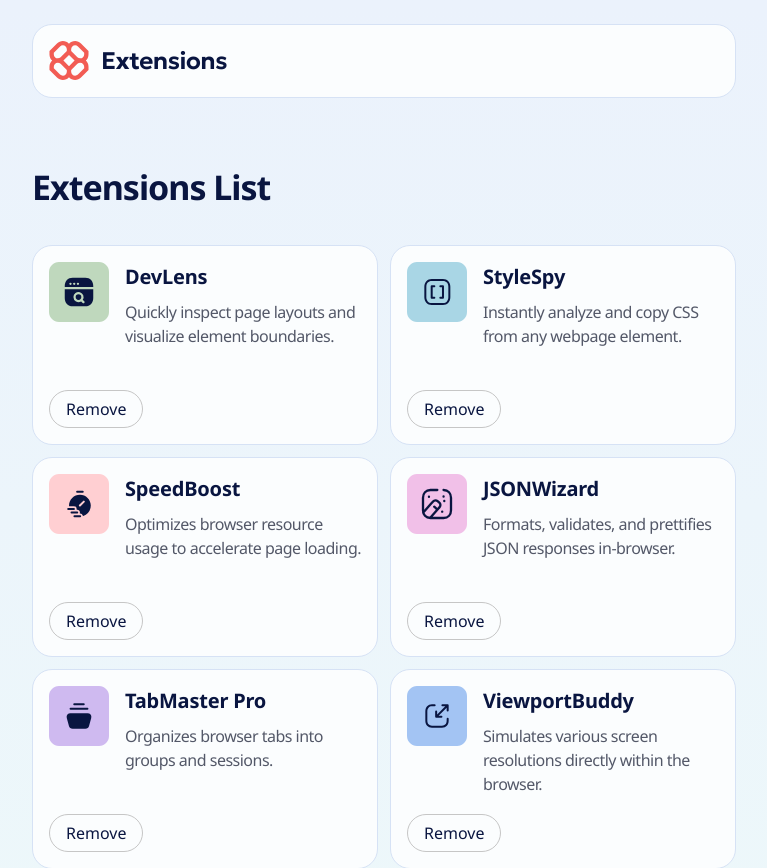
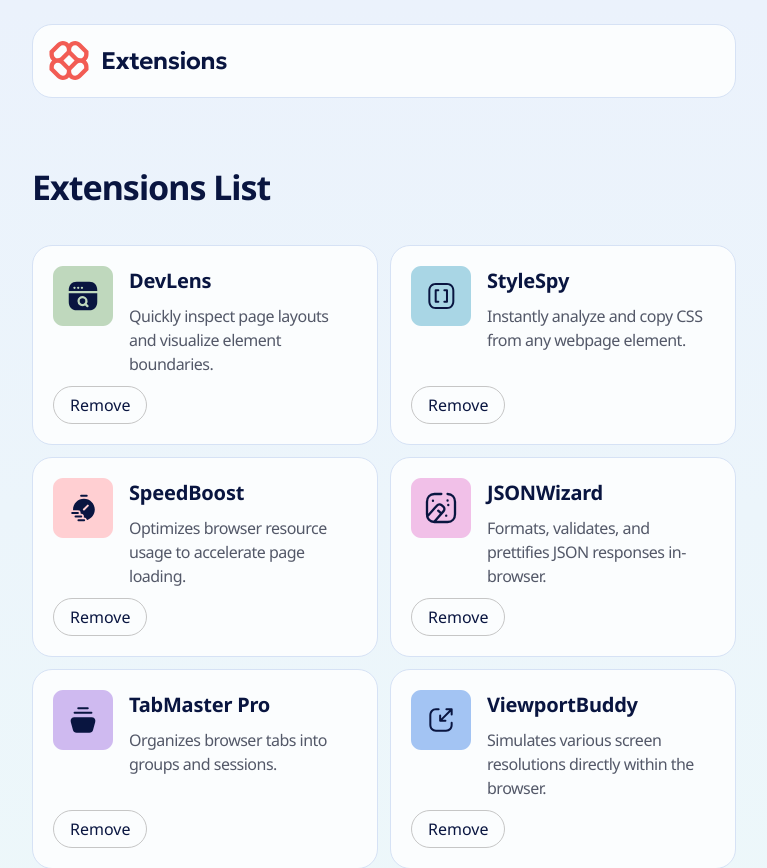
Before and after one commit to SirTurboPascal/tp-browser-extension-manager, a Next.js app: page / in a window 1280 px wide. Shown: the top 868 px of the page, without its empty margins (256-1023 px from the left). Built offline with nearby package versions, Linux system fonts and the light colour scheme.

Commit message:
Fixes spacing in Extension.tsx

```diff
--- a/src/components/Extension.tsx
+++ b/src/components/Extension.tsx
@@ -14,7 +14,7 @@
 	const { description, id, imageUrl, name } = extension;
 
 	return (
-		<div className='bg-neutral-0 rounded-20 flex h-[200px] flex-col justify-between border-[1px] border-neutral-200 p-200 dark:border-neutral-600 dark:bg-neutral-800'>
+		<div className='bg-neutral-0 rounded-20 flex h-[200px] flex-col justify-between border-[1px] border-neutral-200 p-250 dark:border-neutral-600 dark:bg-neutral-800'>
 			<div className='flex flex-row gap-200'>
 				<div className='relative size-[60px] shrink-0'>
 					<Image alt={`Logo of ${name}`} src={imageUrl} fill unoptimized />
```
